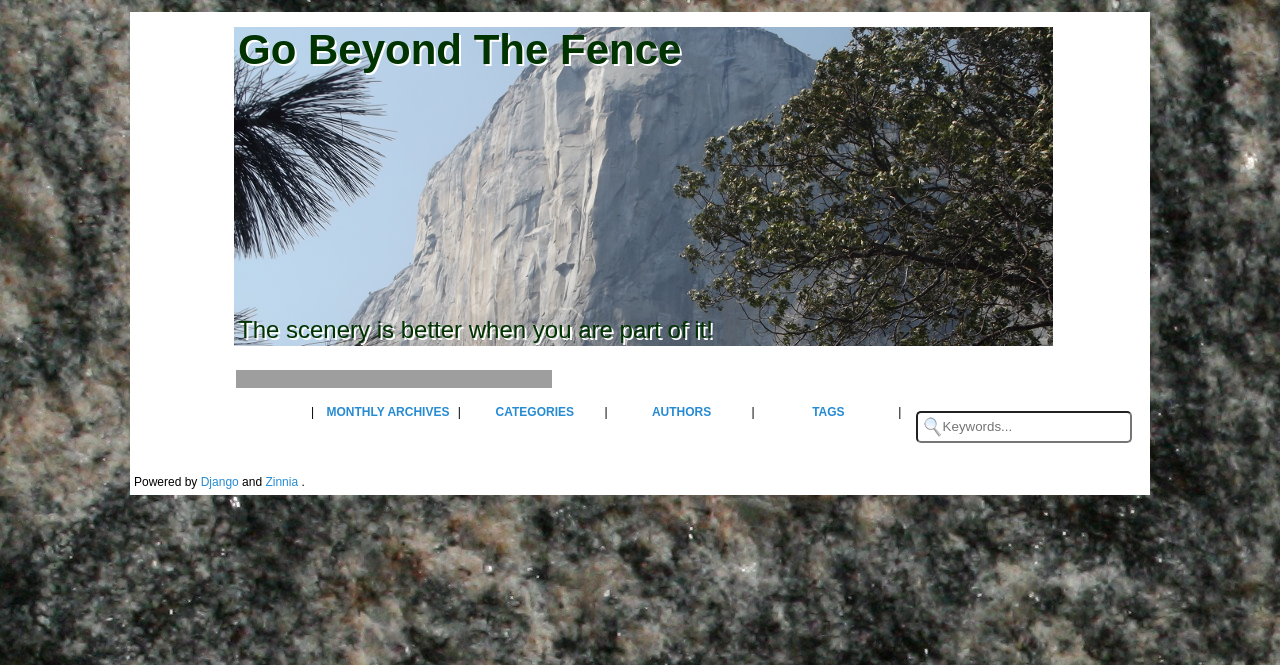
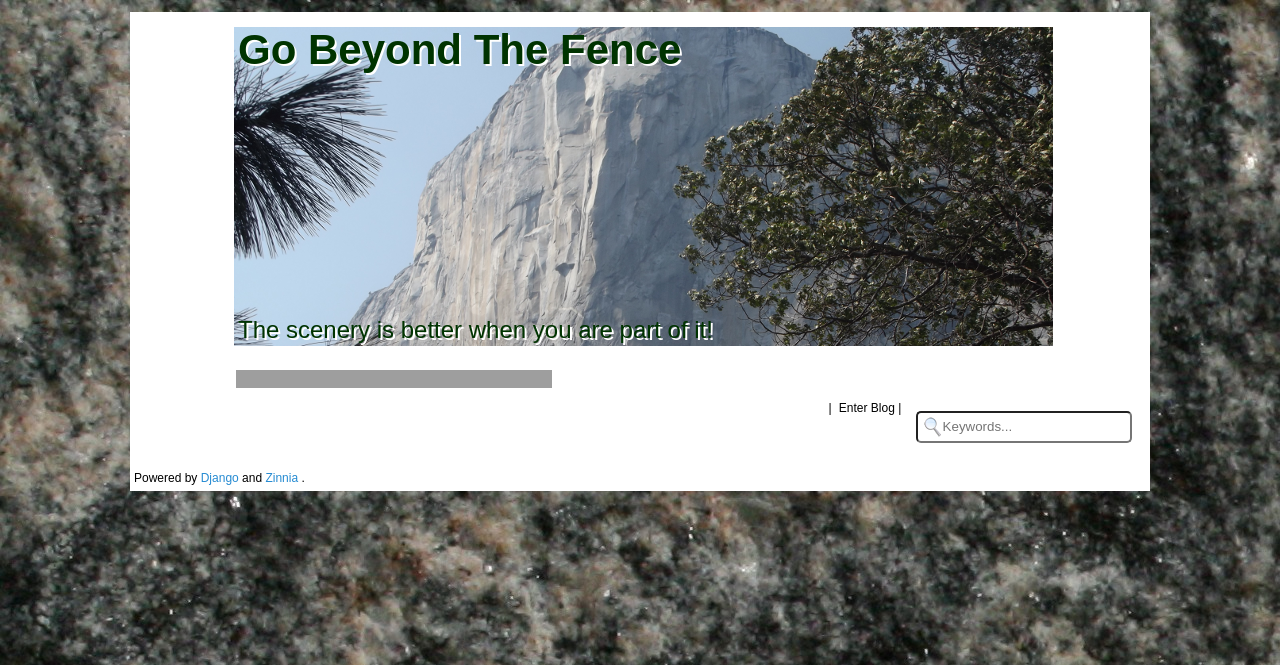
Before and after one commit to Tanner272003/Blog, a Django app: page /about/ in a window 1280 px wide. Shown: the top 665 px of the page. Run offline with Django 3.2, Linux system fonts and the light colour scheme; parts of the project's set-up code (start-up, migrations or seed data) failed here and were passed over; grey boxes are pictures that could not be loaded.

Commit message:
editing about page

```diff
--- a/web/mysite/templates/about.html
+++ b/web/mysite/templates/about.html
@@ -44,32 +44,14 @@
 			</li>
             <li>
 
-              <a href="{% url 'zinnia:sitemap' %}"  title="{% trans "Monthly Archives" %}" class="navbar" rel="Monthly Archives">
-                {% trans "Monthly Archives" %}
+              <link rel="home" href="{% url "zinnia:entry_archive_index" %}" />
+                {% trans "Enter Blog" %}
               </a>
 
             </li>
-			<li>
 
-              <a href="{% url 'zinnia:category_list' %}" title= "{% trans "Categories" %}" class="navbar">
-			  {% trans "categories" %}
-              </a>
 
-			</li>
-			<li>
 
-              <a href="{% url 'zinnia:author_list' %}"title= "{% trans "Authors" %}" class="navbar">
-			  {% trans "authors" %}
-              </a>
-
-			</li>
-			<li>
-
-              <a href="{% url 'zinnia:tag_list' %}"title= "{% trans "Tags" %}" class="navbar">
-			  {% trans "tags" %}
-              </a>
-
-			</li>
 			<li>
 			<form  method="get" action="{% url 'zinnia:entry_search' %}">
           <p>
```
